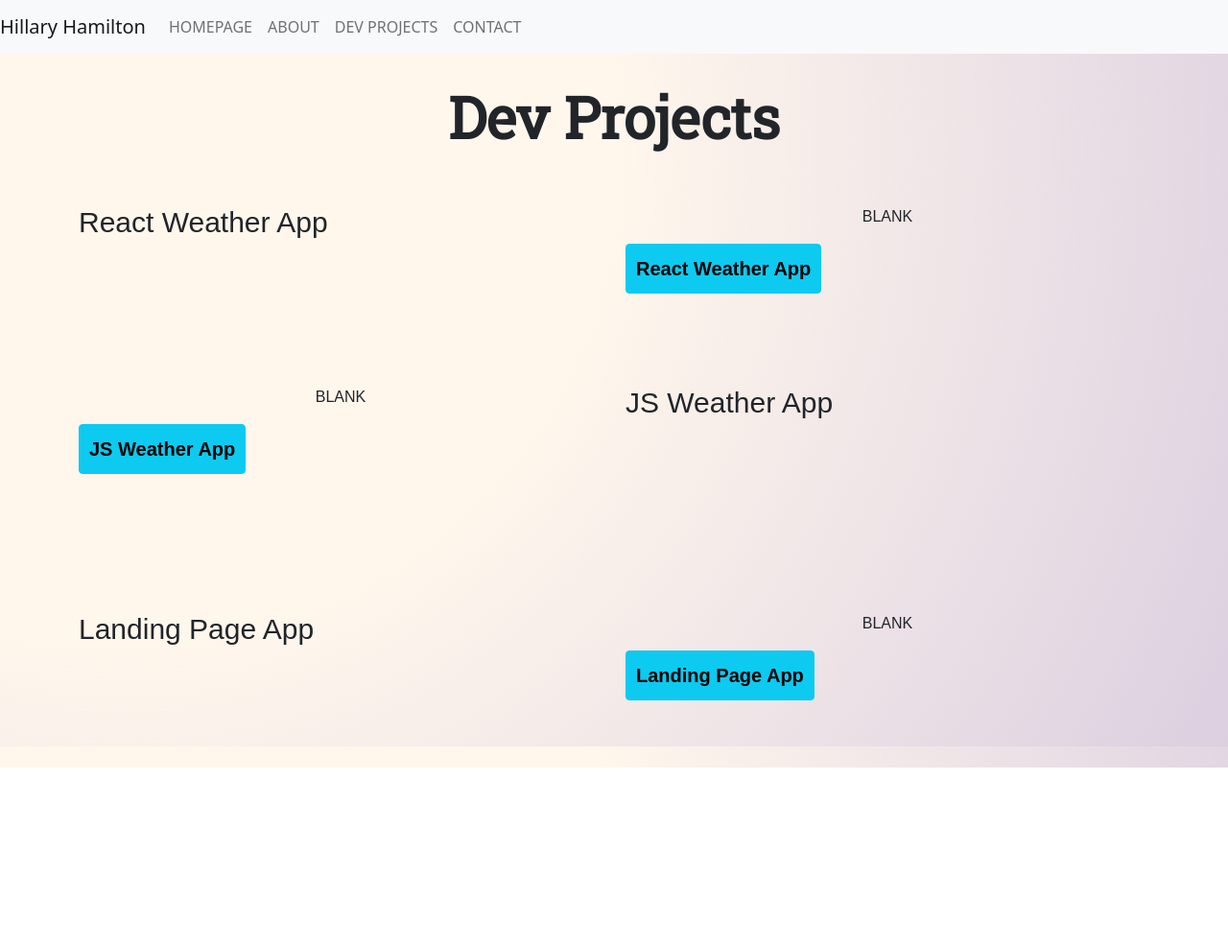
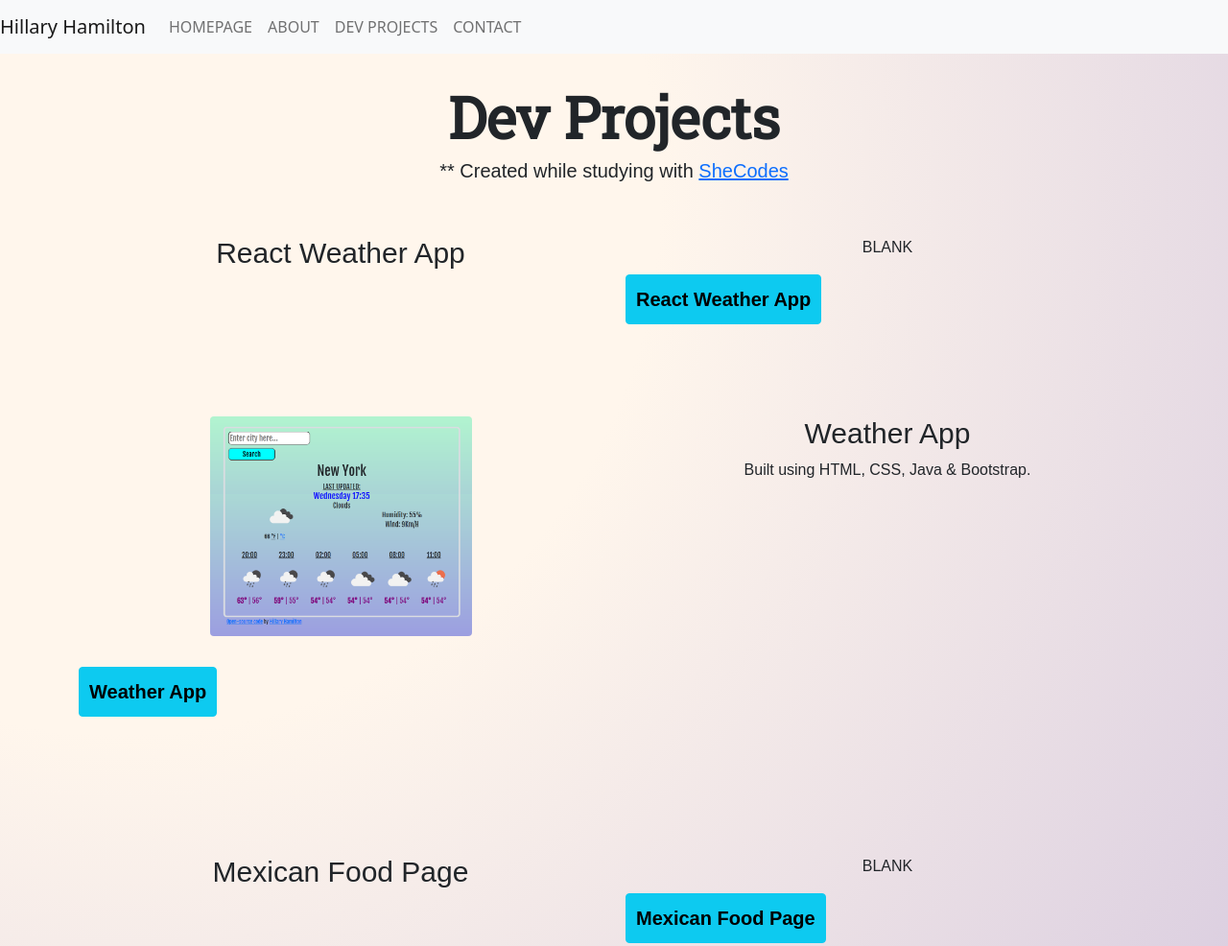
Before and after one commit to hillham7/Portfolio-Website-Project, a plain HTML site: page projects.html in a window 1280 px wide. Shown: the top 986 px of the page at 96% size. Before the commit the page ends 800 px from the top, so only its background shows below. Drawn offline with nearby package versions, Linux system fonts and the light colour scheme; a web font is replaced by a local one.

Commit message:
Imported a photo and started building the Projects page of the website

```diff
--- a/SRC/styles.css
+++ b/SRC/styles.css
@@ -84,6 +84,11 @@ p {
   max-width: 50%;
 }
 
+.shecodes-link {
+  text-align: center;
+  font-size: 20px;
+}
+
 .contact-page {
   text-align: center;
 }
--- a/projects.html
+++ b/projects.html
@@ -43,10 +43,13 @@
     <h1>
         Dev Projects
     </h1>
+    <h2 class="shecodes-link">
+        ** Created while studying with <a href="https://www.shecodes.io/">SheCodes</a>
+    </h2>
     <div class="container">
         <div class="row mb-5">
             <div class="col-md-6 mb-5 mt-5">
-                <h2>
+                <h2 class="text-center">
                     React Weather App
                 </h2>
             </div>
@@ -58,23 +61,26 @@
         <div class="row mb-5">
             <div class="col-md-6 mb-5 mt-5">
                 <p>
-                    BLANK
+                    <img src="SRC/javaweatherapp.png" class="img-fluid mb-3 rounded" alt="#" />
                 </p>
-                <a href="#" class="btn btn-info">JS Weather App</a>
+                <a href="https://gracious-bose-391e9a.netlify.app/" class="btn btn-info">Weather App</a>
             </div>
             <div class="col-md-6 mt-5">
-                <h2>JS Weather App</h2>
+                <h2 class="text-center">Weather App</h2>
+                <p>
+                    Built using HTML, CSS, Java & Bootstrap.
+                </p>
             </div>
         </div>
         <div class="row mb-5">
             <div class="col-md-6 mb-5 mt-5">
-                <h2>
-                    Landing Page App
+                <h2 class="text-center">
+                    Mexican Food Page
                 </h2>
             </div>
             <div class="col-md-6 mt-5">
                 <p>BLANK</p>
-                <a href="#" class="btn btn-info">Landing Page App</a>
+                <a href="#" class="btn btn-info">Mexican Food Page</a>
             </div>
         </div>
     </div>
```
Also changed, not shown: SRC/javaweatherapp.png (added).
